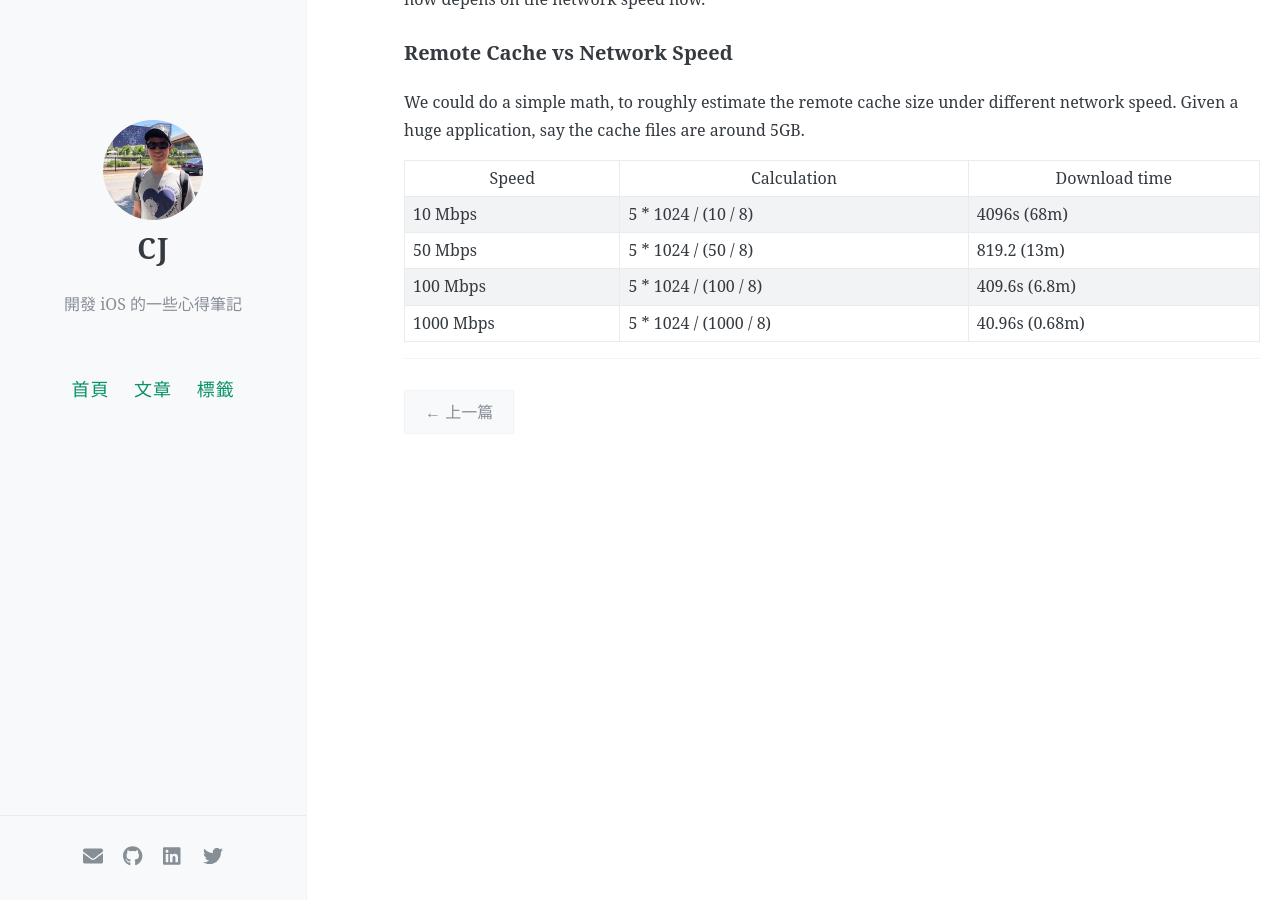
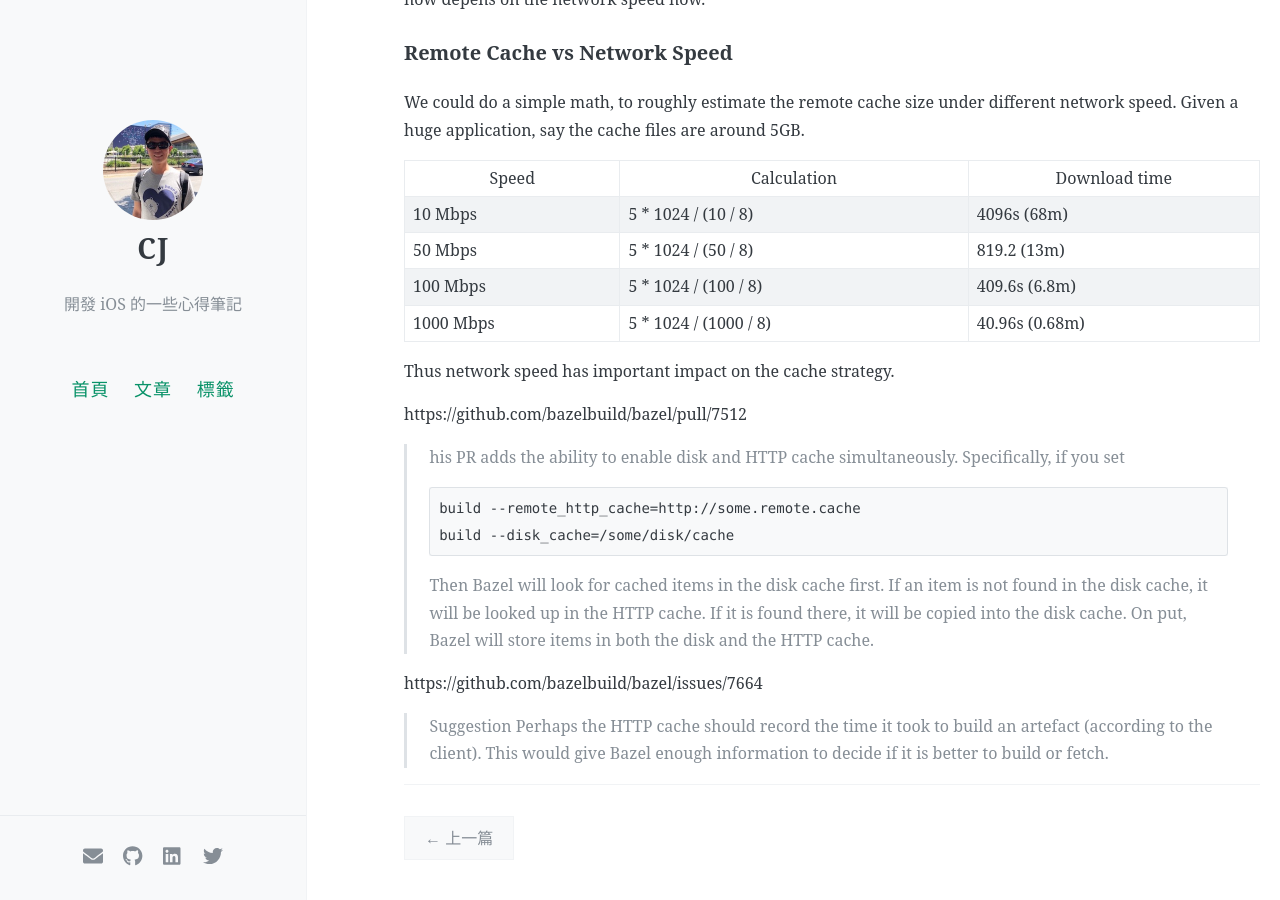
Before and after one commit to eJamesLin/cj.github.io, a Jekyll site: the page built from _posts/2021-06-02-Bazel-behind-the-scenes.md, in a window 1280 px wide and 900 px high, scrolled down 2911 px. Built offline with Jekyll 4.4.1, drawn with Linux system fonts in a browser that asks for light colours; nearby versions of some CDN libraries; comment, search, counter and statistics services are not loaded; before the commit the page ends 3385 px from its top, so only the background shows below that.

Commit message:
Add network speed related links and suggestion

````diff
--- a/_posts/2021-06-02-Bazel-behind-the-scenes.md
+++ b/_posts/2021-06-02-Bazel-behind-the-scenes.md
@@ -85,3 +85,17 @@ Given a huge application, say the cache files are around 5GB.
 | 50   Mbps | 5 * 1024 / (50   / 8)  | 819.2  (13m)   |
 | 100  Mbps | 5 * 1024 / (100  / 8)  | 409.6s (6.8m)  |
 | 1000 Mbps | 5 * 1024 / (1000 / 8)  | 40.96s (0.68m) |
+
+Thus network speed has important impact on the cache strategy.
+
+https://github.com/bazelbuild/bazel/pull/7512
+> his PR adds the ability to enable disk and HTTP cache simultaneously. Specifically, if you set
+> ```
+> build --remote_http_cache=http://some.remote.cache
+> build --disk_cache=/some/disk/cache
+> ```
+> Then Bazel will look for cached items in the disk cache first. If an item is not found in the disk cache, it will be looked up in the HTTP cache. If it is found there, it will be copied into the disk cache. On put, Bazel will store items in both the disk and the HTTP cache.
+
+https://github.com/bazelbuild/bazel/issues/7664
+> Suggestion
+> Perhaps the HTTP cache should record the time it took to build an artefact (according to the client). This would give Bazel enough information to decide if it is better to build or fetch.
````
